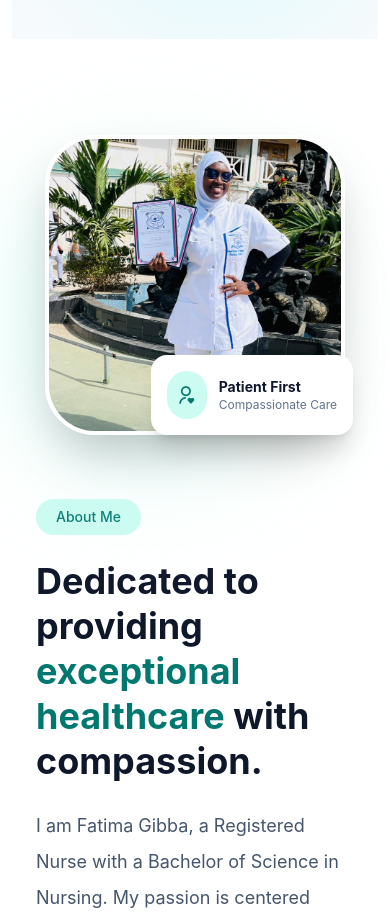
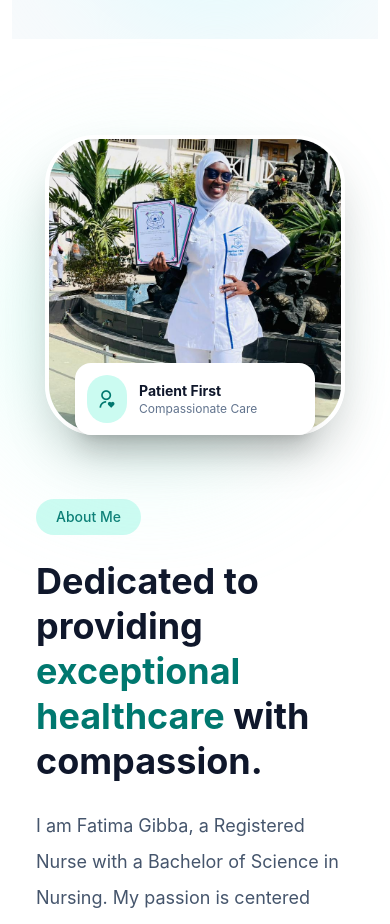
Before and after one commit to Ebrima220/Nursefatimagibba, a React (Vite) app: page / in a window 390 px wide. Shown: the part 1540-2464 px from the top of the page. Built offline with nearby package versions, Linux system fonts and the light colour scheme; no server answers.

Commit message:
Fix Patient First card alignment on mobile about image
Anchor the card to a fixed image wrapper so it stays centered on the bottom edge of the image on phones.

```diff
--- a/src/pages/Home.jsx
+++ b/src/pages/Home.jsx
@@ -176,25 +176,26 @@ export default function Home({ navigateTo }) {
         <div className="mx-auto max-w-7xl px-6">
           <div className="grid items-center gap-16 lg:grid-cols-2">
             {/* LEFT IMAGE */}
-            <div className="relative flex flex-col items-center justify-center">
-              <div className="relative flex justify-center overflow-visible">
-                <div className="absolute -left-10 top-10 h-72 w-72 rounded-full bg-teal-100 blur-3xl opacity-60"></div>
-                <div className="relative z-10 w-[300px] h-[300px] sm:w-[380px] sm:h-[380px] md:w-[420px] md:h-[420px] rounded-[50px] overflow-hidden shadow-2xl border-4 border-white scroll-animate-img">
+            <div className="relative flex flex-col items-center justify-center overflow-visible">
+              <div className="relative w-[min(300px,calc(100vw-3rem))] sm:w-[380px] md:w-[420px]">
+                <div className="pointer-events-none absolute -left-10 top-10 h-72 w-72 rounded-full bg-teal-100 blur-3xl opacity-60"></div>
+
+                <div className="relative z-10 aspect-square w-full overflow-hidden rounded-[50px] shadow-2xl border-4 border-white scroll-animate-img">
                   <img
                     src="/images/home-image.jpeg"
                     alt="Fatima Gibba nursing"
-                    className="w-full h-full object-cover object-top"
+                    className="h-full w-full object-cover object-top"
                   />
                 </div>
 
-                <div className="absolute bottom-0 -right-2 sm:-right-5 z-20 rounded-2xl bg-white p-4 sm:p-6 shadow-xl">
+                <div className="absolute bottom-0 left-1/2 z-20 w-[calc(100%-1.5rem)] max-w-[240px] -translate-x-1/2 rounded-2xl bg-white p-3 shadow-xl sm:left-auto sm:right-0 sm:w-auto sm:max-w-none sm:translate-x-0 sm:p-6 sm:-right-5">
                   <div className="flex items-center gap-3 sm:gap-4">
-                    <div className="rounded-full bg-teal-100 p-2.5 sm:p-4">
+                    <div className="shrink-0 rounded-full bg-teal-100 p-2.5 sm:p-4">
                       <i className="ri-user-heart-line text-xl sm:text-3xl text-teal-700"></i>
                     </div>
-                    <div>
-                      <h4 className="text-sm sm:text-xl font-bold text-slate-900">Patient First</h4>
-                      <p className="text-xs sm:text-sm text-slate-500">Compassionate Care</p>
+                    <div className="min-w-0">
+                      <h4 className="text-sm font-bold text-slate-900 sm:text-xl">Patient First</h4>
+                      <p className="text-xs text-slate-500 sm:text-sm">Compassionate Care</p>
                     </div>
                   </div>
                 </div>
```
